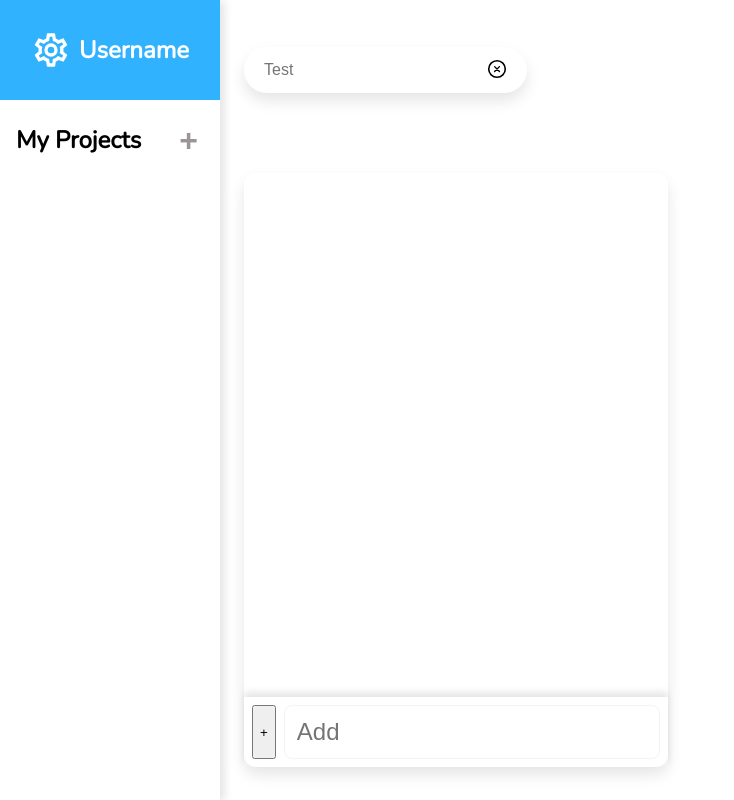
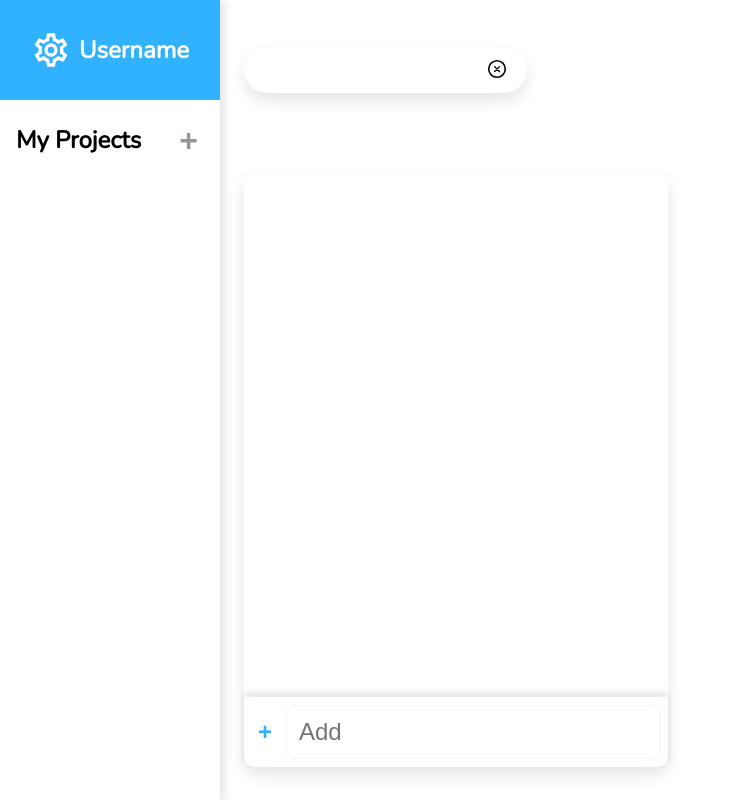
Before and after one commit to BostianZ/Todo-List, a website built with webpack: page dist/index.html in a window 1280 px wide. Shown: the whole page, without its empty margins (0-734 px from the left). Built offline with nearby package versions, Linux system fonts and the light colour scheme.

Commit message:
Added more styling to the add todo button and to the dialog on adding projects

```diff
--- a/dist/index.html
+++ b/dist/index.html
@@ -36,7 +36,7 @@
         <div class="main">
             <header class="main-header">
                 <div class="todo-list-title">
-                    <input type="text" placeholder="Test" class="todo-list-title-input"/>
+                    <input type="text" class="todo-list-title-input"/>
                     <button class="todo-list-delete-btn"><svg xmlns="http://www.w3.org/2000/svg" width="24" height="24" viewBox="3 3 24 24"><circle cx="15" cy="15" r="8.28" fill="transparent" stroke="currentColor" stroke-width="1.6"></circle><path fill="none" fill-rule="evenodd" stroke="currentColor" stroke-linecap="round" stroke-linejoin="round" stroke-width="1.4" d="m17.43 12.625-4.8 4.8m0-4.8 4.8 4.8"></path></svg></button>
                 </div>
             </header>
--- a/dist/style.css
+++ b/dist/style.css
@@ -210,6 +210,14 @@ body {
     background-color: #f3f3f3;
 }
 
+.add-todo-btn {
+    color: var(--main-color);
+    border: none;
+    background-color: white;
+    font-size: 24px;
+    font-weight: 700;
+}
+
 .notes textarea {
     width: 100%;
     border: none;
```
